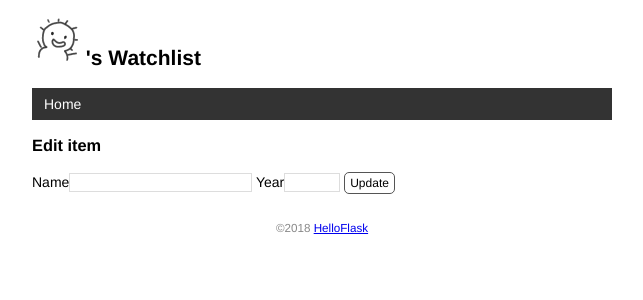
After one commit to oklooo/watchlist, a Flask app: template templates/edit.html in a window 1280 px wide. The commit adds this page. Shown: the top 300 px of the page, without its empty margins (318-961 px from the left). Run offline with Flask 2, Linux system fonts and the light colour scheme; the template is opened without the code that fills it, so the values that code supplies are empty.

Commit message:
Create,edit and delete item by form

```diff
--- a/app.py
+++ b/app.py
@@ -1,5 +1,6 @@
 from flask import Flask,render_template
 from flask_sqlalchemy import SQLAlchemy #导入扩展类
+from flask import request, url_for,redirect,flash
 import os
 import sys
 import click
@@ -7,6 +8,7 @@ import click
 app = Flask(__name__)
 app.config['SQLALCHEMY_DATABASE_URI'] = 'sqlite:////' + os.path.join(app.root_path, 'data.db')
 app.config['SQLALCHEMY_TRACK_MODIFICATIONS'] = False  # 关闭对模型修改的监控
+app.config['SECRET_KEY'] = 'dev'
 db = SQLAlchemy(app) #初始化扩展，传入程序实例app,写入配置语句一般放到扩展类实例化语句之前
 
 class User(db.Model): #表名将会是user(自动生成，小写处理)
@@ -55,8 +57,22 @@ def inject_user():
     user = User.query.first()
     return dict(user=user) #需要返回字典，等同于return{'user':user}
 
-@app.route('/')
+@app.route('/', methods=['GET','POST'])
 def index():
+    if request.method == "POST":
+        title = request.form.get('title')
+        year = request.form.get('year')
+        #验证数据
+        if not title or not year or len(year) > 4 or len(title) > 60:
+            flash('Invalid input.') #显示错误提示
+            return redirect(url_for('index'))
+        #保存表单数据到数据库
+        movie = Movie(title=title,year=year)
+        db.session.add(movie)
+        db.session.commit()
+        flash('Item created.')
+        return redirect(url_for('index'))
+
     user = User.query.first() # 读取用户记录
     movies = Movie.query.all() # 读取所有电影记录
     return render_template('index.html',movies=movies)
@@ -65,3 +81,30 @@ def index():
 def page_not_found(e):
     user = User.query.first()
     return render_template('404.html'),404  #返回模板和状态码
+
+@app.route('/movie/edit/<int:movie_id>',methods=['GET','POST'])
+def edit(movie_id):
+    movie = Movie.query.get_or_404(movie_id)
+
+    if request.method == 'POST':
+        title = request.form['title']
+        year = request.form['year']
+
+        if not title or not year or len(year) > 4 or len(title) > 60:
+            flash('Invalid input.')
+            return redirect(url_for('edit', movie_id=movie_id))
+
+        movie.title = title
+        movie.year = year
+        db.session.commit()
+        flash('Item updated.')
+        return redirect(url_for('index'))
+    return render_template('edit.html', movie = movie)
+
+@app.route('/movie/delete/<int:movie_id>',methods=['POST'])
+def delete(movie_id):
+    movie = Movie.query.get_or_404(movie_id)
+    db.session.delete(movie)
+    db.session.commit()
+    flash('Item deleted.')
+    return redirect(url_for('index'))
--- a/static/style.css
+++ b/static/style.css
@@ -83,3 +83,48 @@ nav li: hover{
     border-radius: 5px;
     padding: 3px 5px;
 }
+
+/* 覆盖某些浏览器对input元素定义的字体*/
+input[type=submit]{
+    font-family: inherit;
+}
+
+input[type=text]{
+    border: 1px solid #ddd;
+}
+
+input[name=year]{
+    width: 50px;
+}
+
+.btn{
+    font-size: 12px;
+    padding: 3px 5px;
+    text-decoration: none;
+    cursor: pointer;
+    background-color: white;
+    color: black;
+    border: 1px solid #555555;
+    border-radius: 5px;
+}
+
+.btn:hover{
+    text-decoration: none;
+    background-color: black;
+    color: white;
+    border: 1px solid black;
+}
+
+.alert{
+    position: relative;
+    padding: 7px;
+    margin:7px 0;
+    border: 1px solid transparent;
+    color: #004085;
+    background-color: #b8daff;
+    border-radius: 5px;
+}
+
+.inline-form{
+    display: inline;
+}
--- a/templates/base.html
+++ b/templates/base.html
@@ -10,6 +10,10 @@
     {% endblock %}
 </head>
 <body>
+    <!--插入到页面标题上方-->
+    {% for message in get_flashed_messages() %}
+        <div class="alert">{{message}}</div>
+    {% endfor %}
     <h2>
         <img alt="elephant" class="elephant" src="{{url_for('static',filename='images/elephant.gif')}}">
         {{user.name}}'s Watchlist
--- /dev/null
+++ b/templates/edit.html
@@ -0,0 +1,10 @@
+{% extends 'base.html' %}
+
+{% block content %}
+<h3>Edit item</h3>
+<form method='post'>
+    Name<input type="text" name="title" autocomplete="off" required value="{{movie.title}}">
+    Year<input type="text" name="year" autocomplete="off" required value="{{movie.year}}">
+    <input class='btn' type="submit" name="submit" value="Update">
+</form>
+{% endblock %}
```
Also changed, not shown: templates/index.html (+9 -0 lines).
